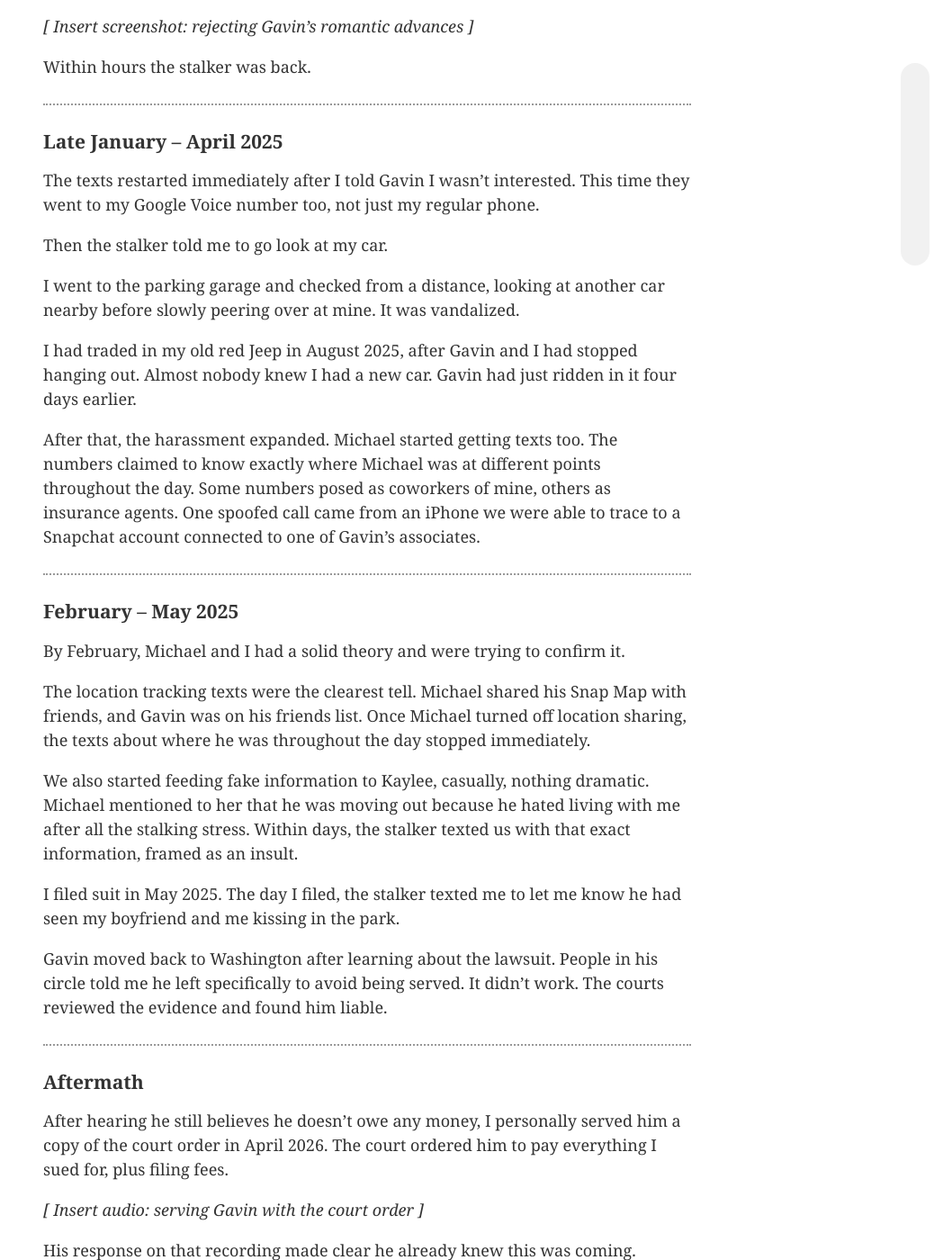
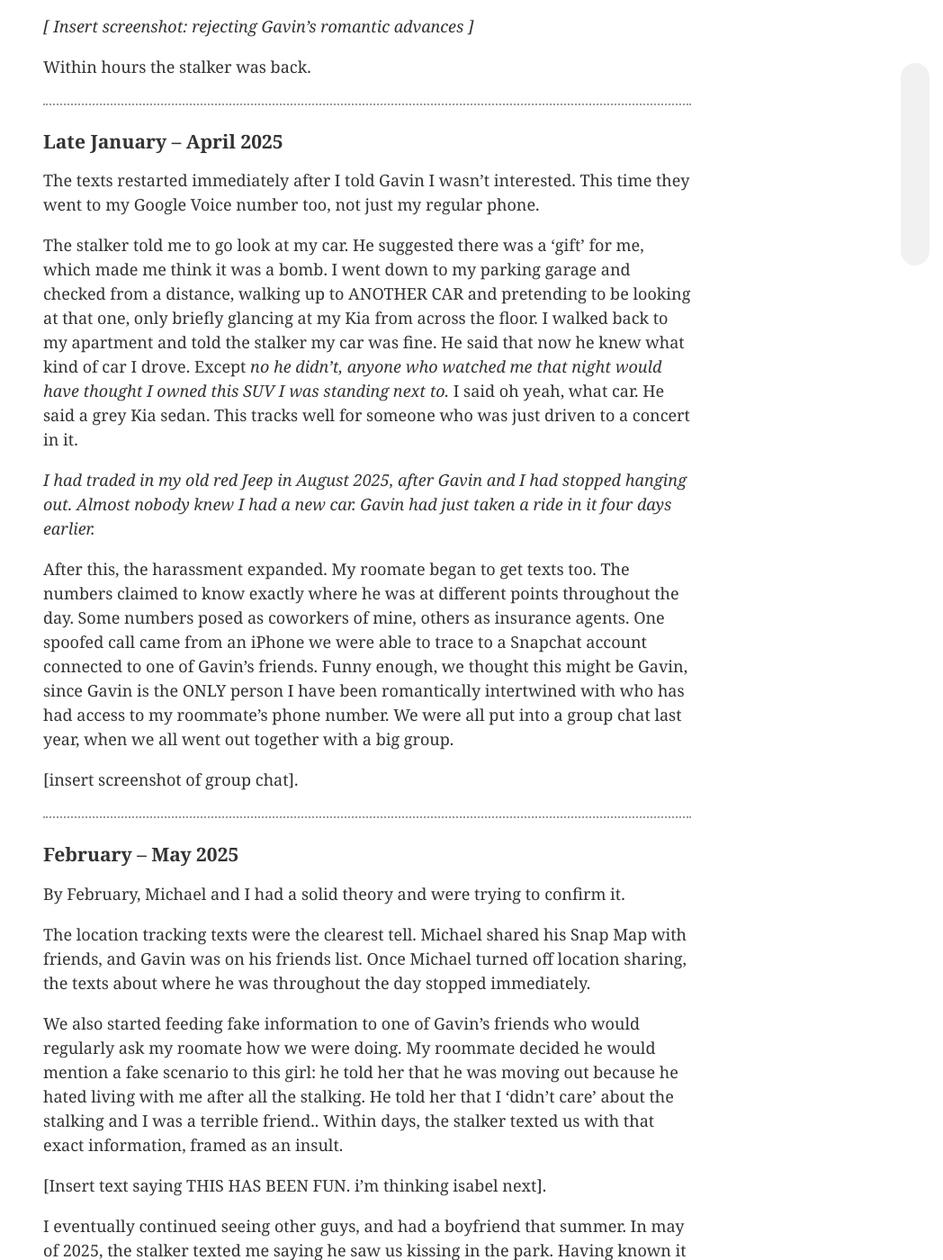
Before and after one commit to 0sps/sullivan.mx, a Jekyll site: the page built from _posts/2026-04-01-Gavin-Grier-stalker.md, in a window 1280 px wide and 1400 px high, scrolled down 4301 px. Shown: the whole window at 90% size, without its empty margins (232-1280 px from the left). Built offline with Jekyll 4.4.1, drawn with Linux system fonts in a browser that asks for light colours; some of the changed text lies outside the part shown.

Commit message:
Update 2026-04-01-Gavin-Grier-stalker.md

```diff
--- a/_posts/2026-04-01-Gavin-Grier-stalker.md
+++ b/_posts/2026-04-01-Gavin-Grier-stalker.md
@@ -119,13 +119,14 @@ Within hours the stalker was back.
 
 The texts restarted immediately after I told Gavin I wasn't interested. This time they went to my Google Voice number too, not just my regular phone.
 
-Then the stalker told me to go look at my car.
+The stalker told me to go look at my car. He suggested there was a 'gift' for me, which made me think it was a bomb. I went down to my parking garage and checked from a distance, walking up to ANOTHER CAR and pretending to be looking at that one, only briefly glancing at my Kia from across the floor. I walked back to my apartment and told the stalker my car was fine. He said that now he knew what kind of car I drove. Except *no he didn't, anyone who watched me that night would have thought I owned this SUV I was standing next to.*
+I said oh yeah, what car. He said a grey Kia sedan. This tracks well for someone who was just driven to a concert in it.
 
-I went to the parking garage and checked from a distance, looking at another car nearby before slowly peering over at mine. It was vandalized.
+*I had traded in my old red Jeep in August 2025, after Gavin and I had stopped hanging out. Almost nobody knew I had a new car. Gavin had just taken a ride in it four days earlier.*
 
-I had traded in my old red Jeep in August 2025, after Gavin and I had stopped hanging out. Almost nobody knew I had a new car. Gavin had just ridden in it four days earlier.
+After this, the harassment expanded. My roomate began to get texts too. The numbers claimed to know exactly where he was at different points throughout the day. Some numbers posed as coworkers of mine, others as insurance agents. One spoofed call came from an iPhone we were able to trace to a Snapchat account connected to one of Gavin's friends. Funny enough, we thought this might be Gavin, since Gavin is the ONLY person I have been romantically intertwined with who has had access to my roommate's phone number. We were all put into a group chat last year, when we all went out together with a big group.
 
-After that, the harassment expanded. Michael started getting texts too. The numbers claimed to know exactly where Michael was at different points throughout the day. Some numbers posed as coworkers of mine, others as insurance agents. One spoofed call came from an iPhone we were able to trace to a Snapchat account connected to one of Gavin's associates.
+[insert screenshot of group chat].
 
 ---
 
@@ -135,11 +136,17 @@ By February, Michael and I had a solid theory and were trying to confirm it.
 
 The location tracking texts were the clearest tell. Michael shared his Snap Map with friends, and Gavin was on his friends list. Once Michael turned off location sharing, the texts about where he was throughout the day stopped immediately.
 
-We also started feeding fake information to Kaylee, casually, nothing dramatic. Michael mentioned to her that he was moving out because he hated living with me after all the stalking stress. Within days, the stalker texted us with that exact information, framed as an insult.
+We also started feeding fake information to one of Gavin's friends who would regularly ask my roomate how we were doing. My roommate decided he would mention a fake scenario to this girl: he told her that he was moving out because he hated living with me after all the stalking. He told her that I 'didn't care' about the stalking and I was a terrible friend.. Within days, the stalker texted us with that exact information, framed as an insult.
 
-I filed suit in May 2025. The day I filed, the stalker texted me to let me know he had seen my boyfriend and me kissing in the park.
+[Insert text saying THIS HAS BEEN FUN. i'm thinking isabel next].
 
-Gavin moved back to Washington after learning about the lawsuit. People in his circle told me he left specifically to avoid being served. It didn't work. The courts reviewed the evidence and found him liable.
+I eventually continued seeing other guys, and had a boyfriend that summer. In may of 2025, the stalker texted me saying he saw us kissing in the park. Having known it was Gavin for months now, I decided it was time to act. I went to the Franklin county court and filed suit that same day. Plus I texted a group chat with me, my roommate, and Gavin, and dumped all the evidence into it. **Funny enough, we have never been stalked since this day.**
+
+Gavin moved back to Washington after learning about the lawsuit. People in his circle told me he left specifically to avoid being served.
+
+A few months later, I won in Fraknlin County municipal court, and magistrate judge Kirk Lindsey ordered him to pay the amount I was suing for, plus court costs and filing fees.
+
+
 
 ---
 
```
